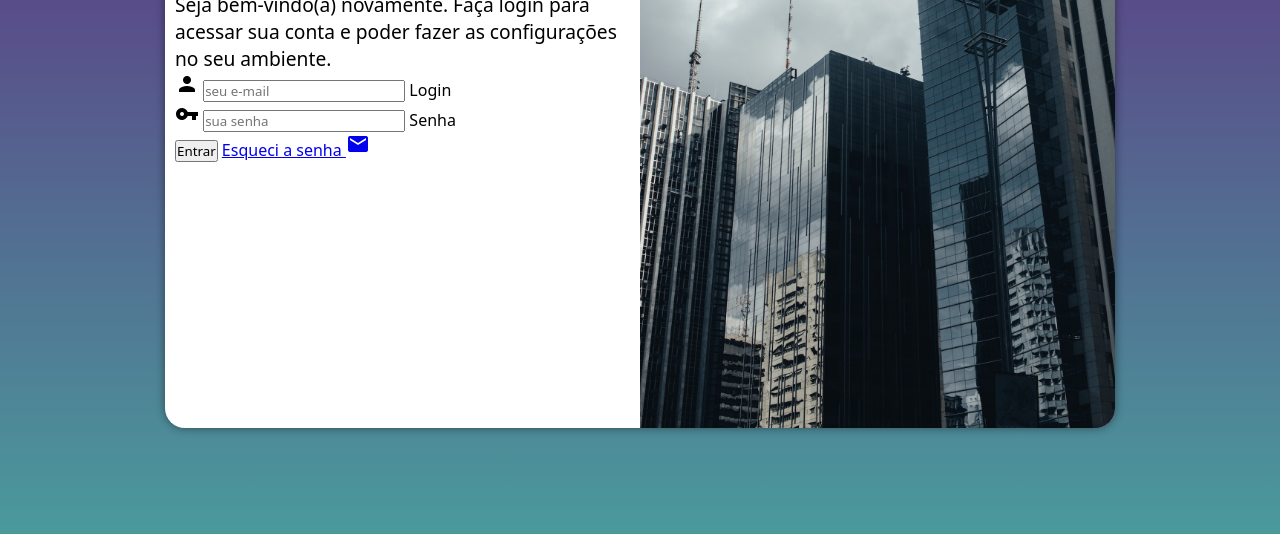
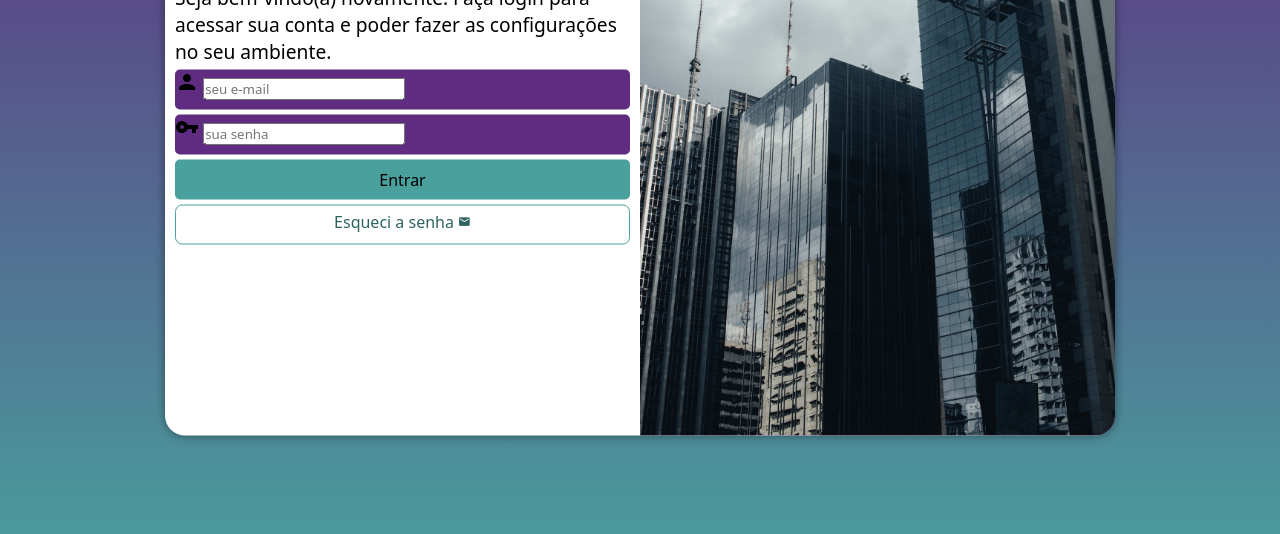
Before and after one commit to TaisBozza/projeto-login, a plain HTML site: page index.html in a window 1280 px wide. Shown: the part 222-756 px from the top of the page. Drawn offline with Linux system fonts and the light colour scheme.

Commit message:
formatação do formulário

```diff
--- a/estilos/style.css
+++ b/estilos/style.css
@@ -34,7 +34,7 @@ section#login {
 
     background-color: white;
     width: 250px;
-    height: 500px;
+    height: 515px;
     border-radius: 20px;
     box-shadow: 0px 0px 10px rgba(0, 0, 0, 0.450);
 
@@ -64,3 +64,54 @@ div#formulario > h1 {
 div#formulario > p {
     font-size: 0.8em;
 }
+
+form > div.campo {
+    background-color: #5f2c82;
+    display: block;
+    width: 100%;
+    height: 40px;
+    border-radius: 5px;
+    margin: 5px 0px;
+}
+
+div.campo > label {
+    display: none;
+}
+
+form > input[type=submit] {
+    display: block;
+    font-size: 1em;
+    width: 100%;
+    height: 40px;
+    background-color: #49a09d;
+    border: none;
+    border-radius: 5px;
+    cursor: pointer;
+}
+
+form > input[type=submit]:houver {
+    background-color: #2d6462;
+}
+
+form > a.botao {
+    display: block;
+    text-align: center;
+    font-size: 1em;
+    width: 100%;
+    height: 40px;
+    padding-top: 5px;
+    margin-top: 5px;
+    background-color: white;
+    color: #2d6462;
+    border: 1px solid #49a09d;
+    border-radius: 7px;
+    text-decoration: none;
+}
+
+form > a.botao:hover {
+    background-color: #6cd3cf;
+}
+
+form > a.botao > i {
+    font-size: 0.8em;
+}
--- a/index.html
+++ b/index.html
@@ -25,11 +25,11 @@
                     </div>
                     <div class="campo">
                         <i class="material-icons">vpn_key</i>
-                        <input type="password" name="Senha" id="isenha" placeholder="sua senha" autocomplete="current-password" required minlength="8" maxlength="20">
+                        <input type="password" name="senha" id="isenha" placeholder="sua senha" autocomplete="current-password" required minlength="8" maxlength="20">
                         <label for="isenha">Senha</label>
                     </div>
                     <input type="submit" value="Entrar">
-                    <a href="esqueci.html">
+                    <a href="esqueci.html" class="botao">
                         Esqueci a senha <i class="material-icons">mail</i>
                     </a>
                 </form>
```
